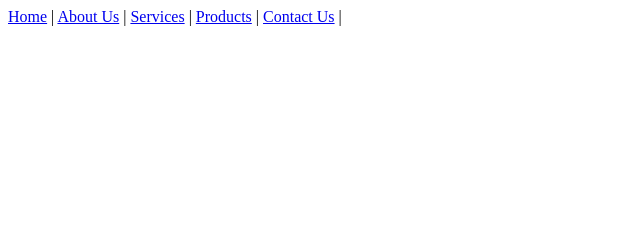
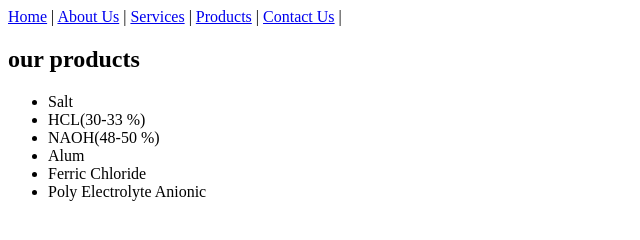
Before and after one commit to pallaviugale/html_project1, a plain HTML site: page product.html in a window 1280 px wide. Shown: the whole page, without its empty margins (0-640 px from the left). Drawn offline with Linux system fonts and the light colour scheme.

Commit message:
some changes

```diff
--- /dev/null
+++ b/css/styles.css
@@ -0,0 +1,15 @@
+h1{
+    text-align: center;
+    text-decoration: underline;
+}
+
+.img{
+    margin:20px;
+    height: 300px;
+}
+
+.img2{
+    margin:20px;
+    height: 400px;
+    padding: 10px;
+}
--- a/product.html
+++ b/product.html
@@ -13,6 +13,20 @@
            <a href="product.html">Products</a> |
            <a href="contact.html">Contact Us</a> |
 
+           <br>
+
+           <h1>our products</h1>
+           <ul>
+            <li>Salt </li>
+            <li>HCL(30-33 %)</li>
+            <li>NAOH(48-50 %)</li>
+            <li>Alum</li>
+            <li>Ferric Chloride</li>
+            <li>Poly Electrolyte Anionic</li>
+
+           </ul>
+
+
 
     </nav>
 </body>
```
Also changed, not shown: about.html (+8 -0 lines), contact.html (+2 -0 lines), index.html (+10 -1 lines), images/northstar.jpeg (added), images/northstar2.png (added).
